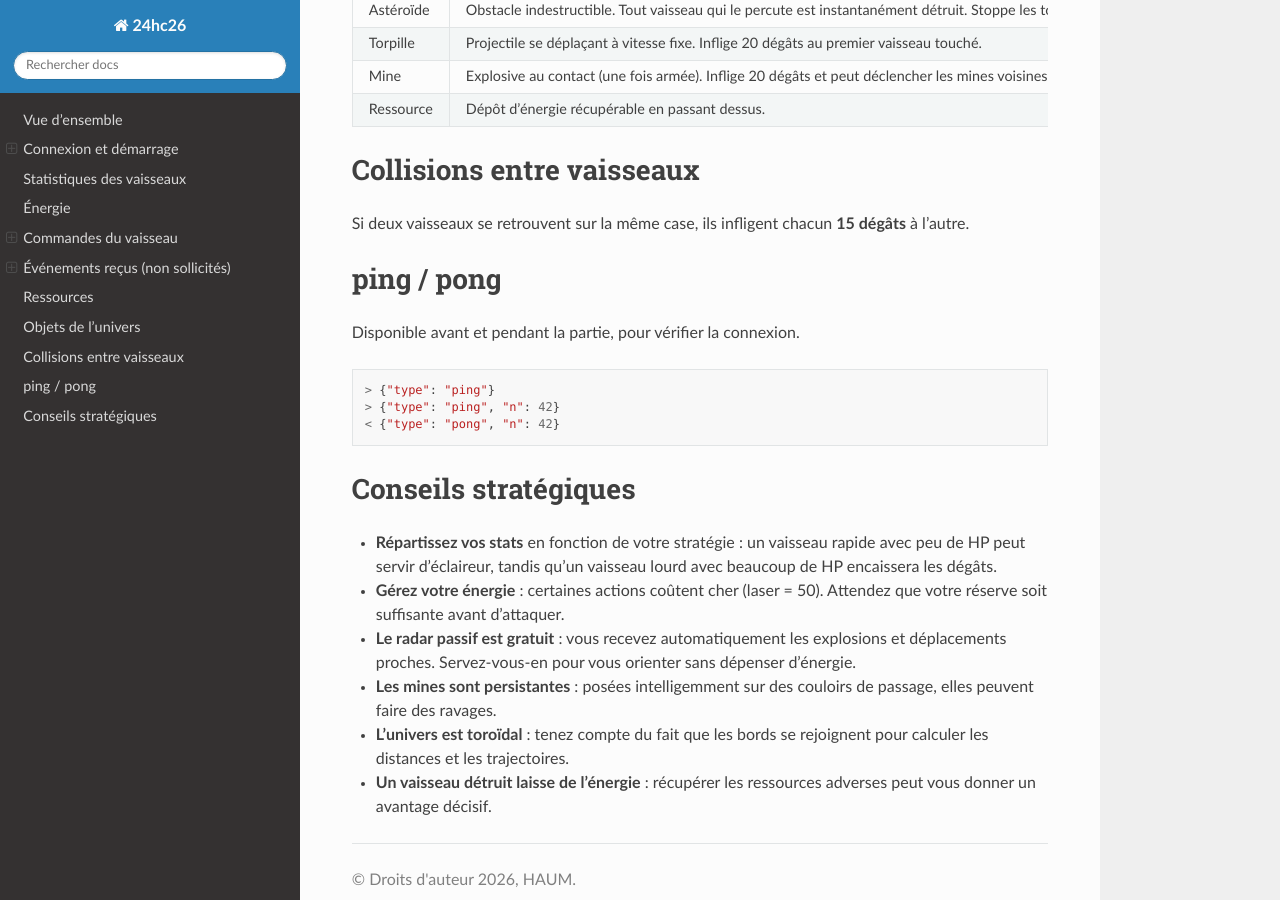
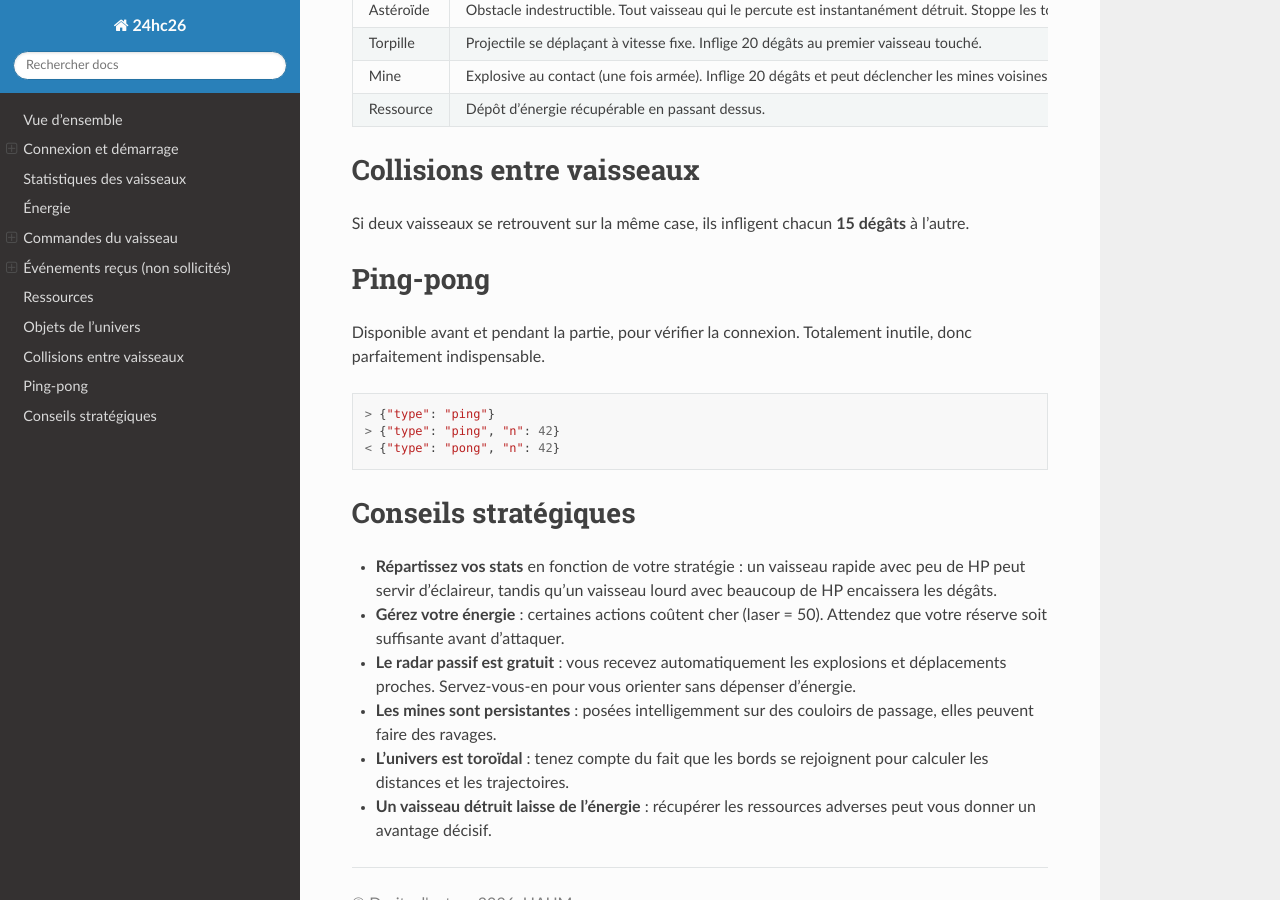
Before and after one commit to haum/24hc26_spacebattle, a Sphinx documentation site: the page built from documentation/index.rst, in a window 1280 px wide and 900 px high, scrolled down 7904 px. Built offline with Sphinx 7.4.7 and the Read the Docs theme 3.1.0, drawn with Linux system fonts in a browser that asks for light colours.

```diff
--- a/documentation/index.rst
+++ b/documentation/index.rst
@@ -422,10 +422,11 @@ Si deux vaisseaux se retrouvent sur la même case, ils infligent chacun **15
 dégâts** à l'autre.
 
 
-ping / pong
-===========
+Ping-pong
+=========
 
-Disponible avant et pendant la partie, pour vérifier la connexion.
+Disponible avant et pendant la partie, pour vérifier la connexion. Totalement
+inutile, donc parfaitement indispensable.
 
 .. code-block::
 
```
